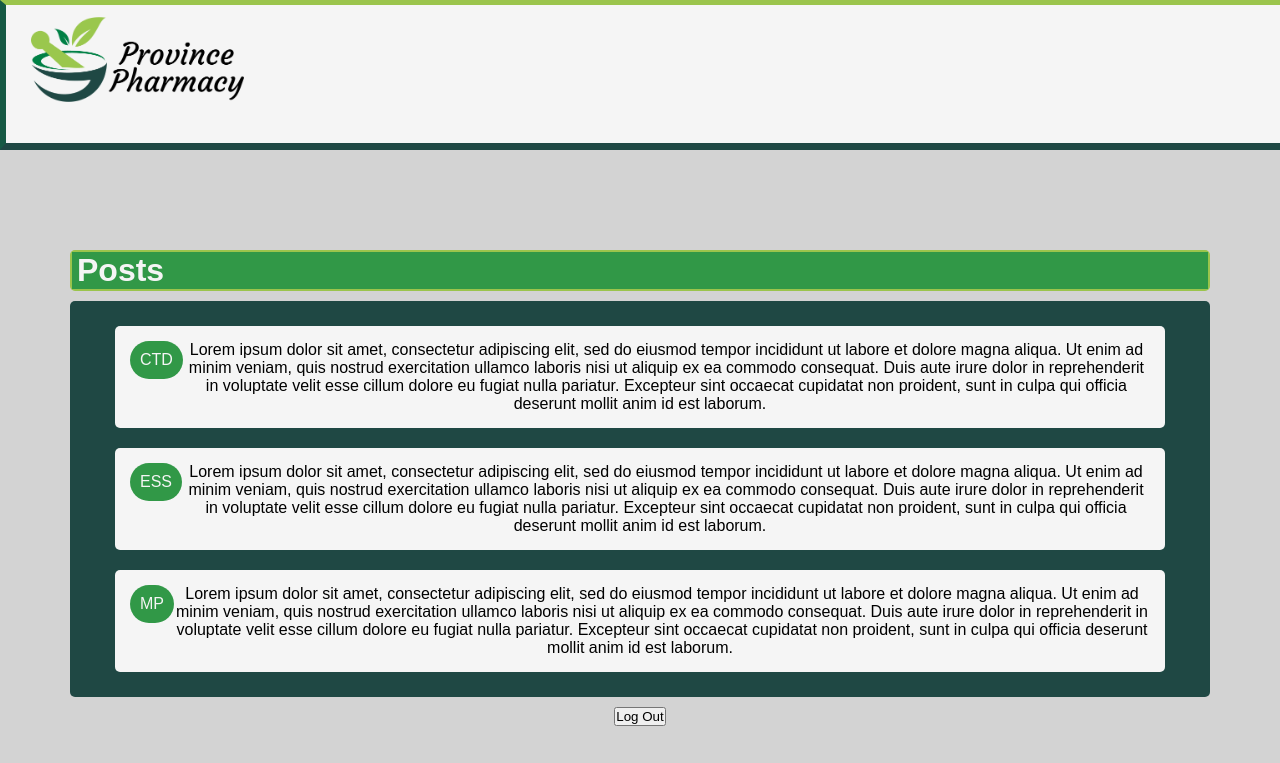
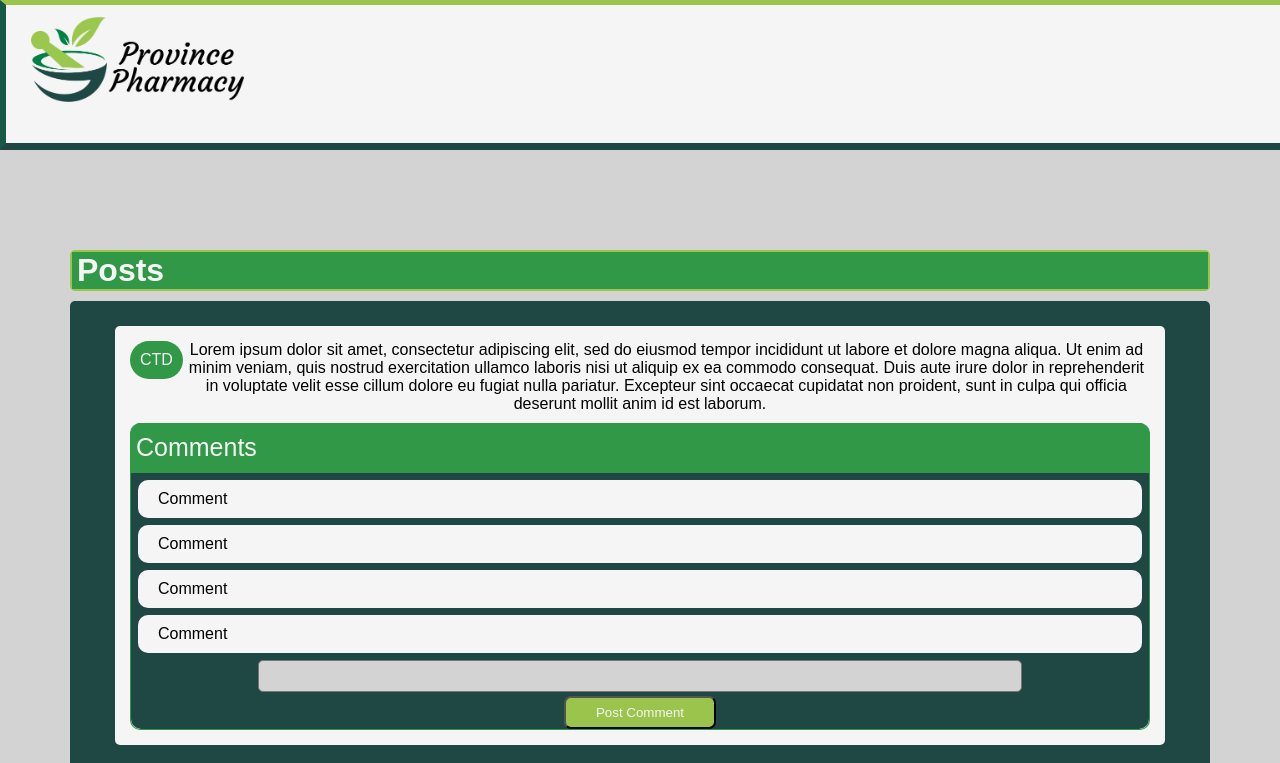
Before and after one commit to ctdupuis/province-portal, a React (Create React App) app: page /dashboard in a window 1280 px wide. Shown: the top 763 px of the page. Built offline with nearby package versions, Linux system fonts and the light colour scheme; no server answers.

Commit message:
working on styling comments section

```diff
--- a/src/components/Dashboard.js
+++ b/src/components/Dashboard.js
@@ -15,6 +15,32 @@ export default class Dashboard extends Component {
                         <p>
                         Lorem ipsum dolor sit amet, consectetur adipiscing elit, sed do eiusmod tempor incididunt ut labore et dolore magna aliqua. Ut enim ad minim veniam, quis nostrud exercitation ullamco laboris nisi ut aliquip ex ea commodo consequat. Duis aute irure dolor in reprehenderit in voluptate velit esse cillum dolore eu fugiat nulla pariatur. Excepteur sint occaecat cupidatat non proident, sunt in culpa qui officia deserunt mollit anim id est laborum.
                         </p>
+                        <div className="comment-container">
+                            <ul className="comment-list">
+                                <li className="comment-head">Comments</li>
+                                <div className="comment">
+                                    <li>Comment</li>
+                                </div>
+                                <div className="comment">
+                                    <li>Comment</li>
+                                </div>
+                                <div className="comment">
+                                    <li>Comment</li>
+                                </div>
+                                <div className="comment">
+                                    <li>Comment</li>
+                                </div>
+                                <div className="comment">
+                                    <div className="input-container">
+                                        <textarea type="text" className="comment-input" />
+                                    </div>
+                                    <div className="btn-container">
+                                        <button className="comment-submit">Post Comment</button>
+                                    </div>
+                                </div>
+                            </ul>
+
+                        </div>
                     </div>
                     <div className="post-content">
                         <div className="post-author">
--- a/src/index.css
+++ b/src/index.css
@@ -144,3 +144,77 @@ body {
   padding: 10px;
   color: whitesmoke;
 }
+
+.comment-container {
+  border-bottom: 1px solid var(--o-green);
+  border-right: 1px solid var(--o-green);
+  border-left: 1px solid var(--o-green);
+  margin-top: 10px;
+  border-radius: 10px;
+}
+
+.comment-container li {
+  display: block;
+  text-align: left;
+  background-color: grey;
+  padding: 10px 0 10px 20px;
+}
+
+.comment-container li.comment-head {
+  text-align: left;
+  font-size: 25px;
+  padding: 10px 5px;
+  border-bottom: 1px solid var(--o-green);
+  background-color: var(--o-green);
+  border-radius: 10px 10px 0 0;
+  color: whitesmoke;
+}
+
+
+div.comment li{
+  background-color: whitesmoke;
+  margin: 7px;
+  border-radius: 10px;
+}
+
+.comment-list {
+  background-color: var(--d-green);
+  border-radius: 10px;
+}
+
+.comment-submit {
+  padding: 7px;
+  background-color: var(--l-green);
+  color: whitesmoke;
+  border-radius: 7px;
+  width: 15%;
+  /* margin: 0  0 15px 40px; */
+}
+
+.comment-submit:hover {
+  cursor: pointer;
+  background: var(--m-green);
+  transition: 0.3s;
+}
+
+.new-comment {
+  padding-top: 10px;
+  box-sizing: border-box;
+  border-radius: 10px;
+}
+
+.comment-input {
+  height: 100%;
+  width: 75%;
+  /* margin-right: 12%; */
+  transition: width 0.4s ease-in-out;
+  background-color: lightgrey;
+  resize: none;
+  border-radius: 5px;
+}
+
+.comment-input:focus {
+  width: 80%;
+  background-color: whitesmoke;
+  border-radius: 15px;
+}
```
